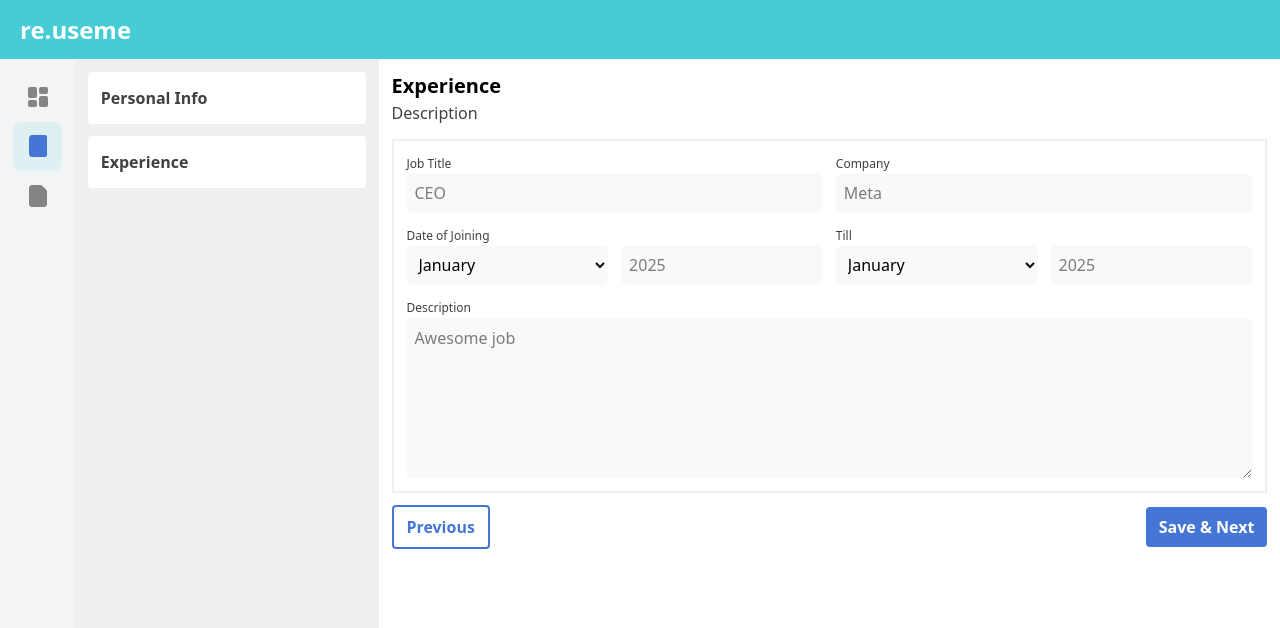
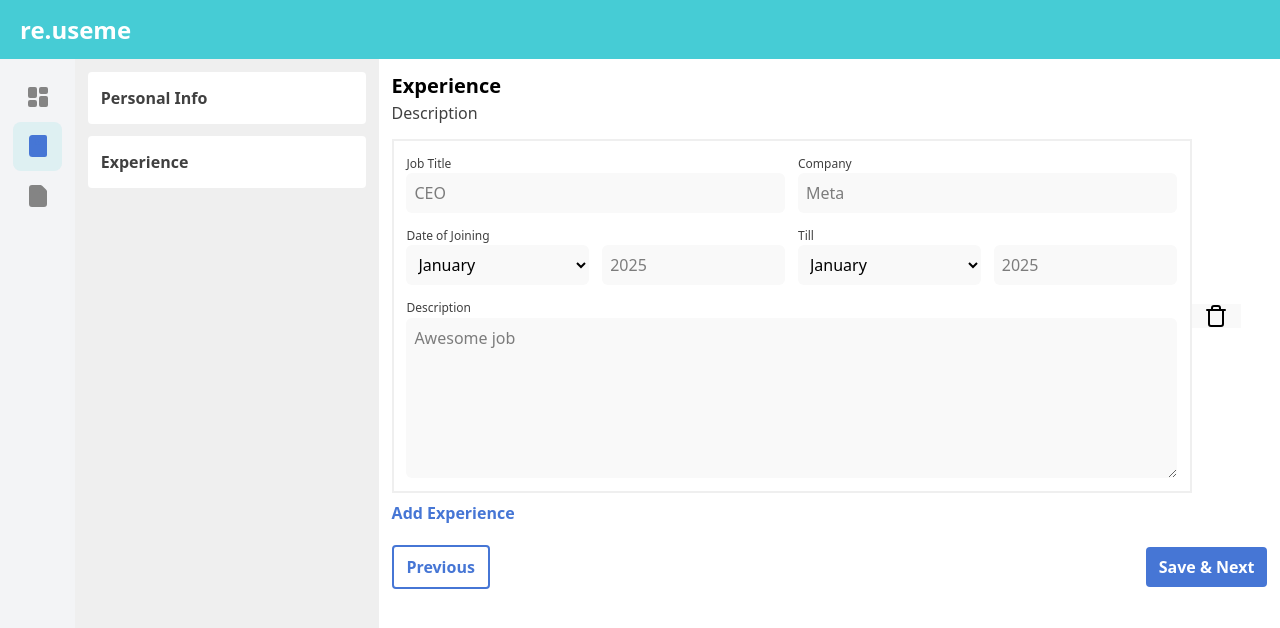
Before and after one commit to nearHaan/re.useme, a SvelteKit app: page /bio in a window 1280 px wide. Both pictures are taken after a click on the button "Experience". Shown: the top 628 px of the page. Built offline with nearby package versions, Linux system fonts and the light colour scheme.

Commit message:
list type component update

```diff
--- a/src/app.css
+++ b/src/app.css
@@ -2,6 +2,10 @@
 
 :root {
 	--color-primary: #46ccd5;
+}
+
+:root {
+	--color-text: #000000;
 }
 
 @theme {
@@ -13,6 +17,7 @@
 	--color-secondary: #4676d5;
 	--color-inactive: #848484;
 
+	--color-text: #000000;
 	--color-text3: #555555;
 
 	--color-sidebar-active-bg: #46ccd520;
--- /dev/null
+++ b/src/lib/components/bio-comp-card.svelte
@@ -0,0 +1,16 @@
+<script lang="ts">
+	import type { DetailsTemplateType } from '$lib/types';
+	import TemplateSubComp from './template-sub-comp.svelte';
+
+	const {
+		subComponents
+	}: {
+		subComponents: DetailsTemplateType['']['subComponents'];
+	} = $props();
+</script>
+
+<div class="flex grid-cols-2 flex-col gap-sm border-2 border-darkerBg p-sm lg:grid">
+	{#each Object.entries(subComponents) as [title, meta]}
+		<TemplateSubComp {title} type={meta.type} example={meta.example} />
+	{/each}
+</div>
--- a/src/routes/bio/+page.svelte
+++ b/src/routes/bio/+page.svelte
@@ -1,7 +1,9 @@
 <script lang="ts">
+	import BioCompCard from '$lib/components/bio-comp-card.svelte';
 	import BioSectionBtn from '$lib/components/bio-section-btn.svelte';
 	import TemplateSubComp from '$lib/components/template-sub-comp.svelte';
 	import type { DetailsTemplateType, LoadedData } from '$lib/types';
+	import { Trash } from 'lucide-svelte';
 
 	let detailsTemplate: LoadedData<DetailsTemplateType> = {
 		state: 'success',
@@ -75,12 +77,23 @@
 	{#if detailsTemplate.state === 'success'}
 		<div class="flex h-full w-full flex-col bg-background p-sm">
 			<h3>{activeSectionKey}</h3>
-			<p>{detailsTemplate.data[activeSectionKey].meta.desc}</p>
-			<div class="mt-sm flex grid-cols-2 flex-col gap-sm border-2 border-darkerBg p-sm lg:grid">
-				{#each Object.entries(detailsTemplate.data[activeSectionKey].subComponents) as [title, meta]}
-					<TemplateSubComp {title} type={meta.type} example={meta.example} />
-				{/each}
-			</div>
+			<p class="mb-sm">{detailsTemplate.data[activeSectionKey].meta.desc}</p>
+			{#if detailsTemplate.data[activeSectionKey].meta.type === 'single'}
+				<BioCompCard subComponents={detailsTemplate.data[activeSectionKey].subComponents} />
+				<!-- list type -->
+			{:else}
+				<div class="flex flex-col items-start">
+					<div class="flex">
+						<BioCompCard subComponents={detailsTemplate.data[activeSectionKey].subComponents} />
+						<div class="flex h-full items-center justify-center">
+							<button class="cursor-pointer bg-darkBg px-sm text-text">
+								<Trash />
+							</button>
+						</div>
+					</div>
+					<button class="w-fit py-xs font-semibold text-secondary">Add {activeSectionKey}</button>
+				</div>
+			{/if}
 			<div class="mt-sm flex items-center justify-between">
 				<button class="btn-secondary"> Previous </button>
 				<button class="btn-primary"> Save & Next </button>
```
